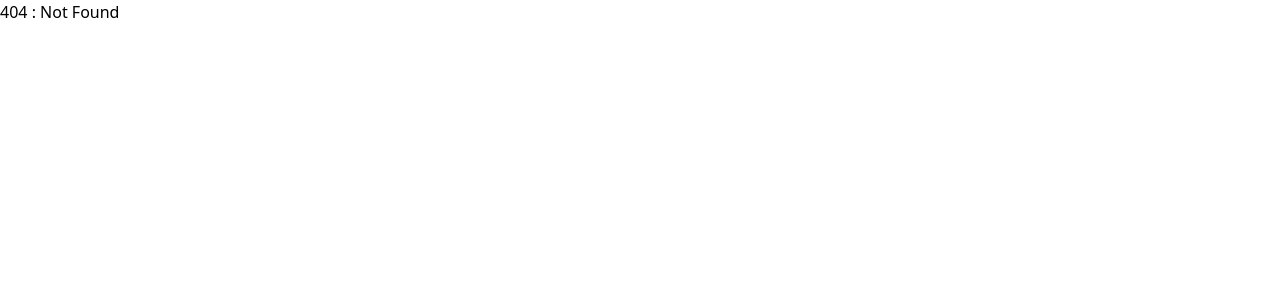
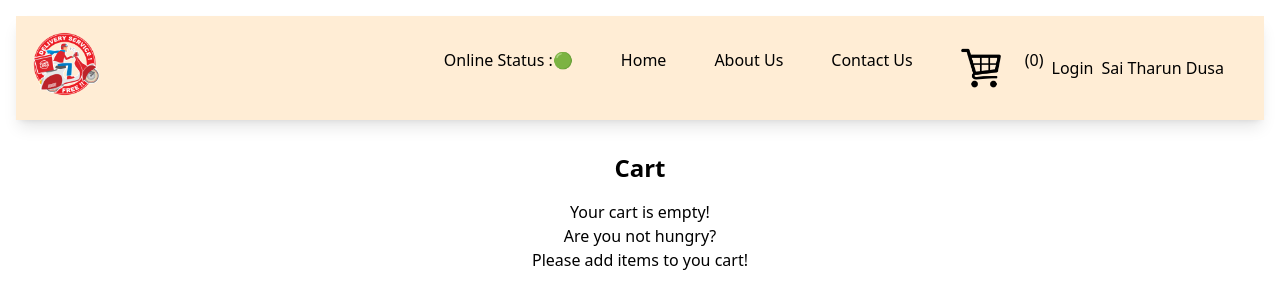
Before and after one commit to saiTharunDusa/REACT, a React (Vite) app: page /cart in a window 1280 px wide. Before the commit this address had no page. Shown: the top 308 px of the page. Built offline with nearby package versions, Linux system fonts and the light colour scheme.

Commit message:
Implemented features -Implemented cart feature where items can be added, cleared, removed from the cart -Implemented the feature with the help of react-redux and redux toolkit libraries

```diff
--- a/package.json
+++ b/package.json
@@ -22,9 +22,11 @@
     "tailwindcss": "^3.4.4"
   },
   "dependencies": {
+    "@reduxjs/toolkit": "^2.2.6",
     "axios": "^1.7.2",
     "react": "^18.3.1",
     "react-dom": "^18.3.1",
+    "react-redux": "^9.1.2",
     "react-router-dom": "^6.23.1"
   },
   "browserslist": [
--- a/src/App.js
+++ b/src/App.js
@@ -7,6 +7,9 @@ import Contact from "./components/Contact";
 import Error from "./components/Error";
 import RestaurantMenu from "./components/RestaurantMenu";
 import Shimmer from "./components/Shimmer";
+import { Provider } from "react-redux";
+import appStore from "./utils/appStore";
+import Cart from "./components/Cart";
 
 /*
     Building a food delivery app.
@@ -32,9 +35,10 @@ const About = lazy(() => import("./components/About"));
 const App = () => {
   return (
     <div className="app">
-      <Header />
-
-      <Outlet />
+      <Provider store={appStore}>
+        <Header />
+        <Outlet />
+      </Provider>
     </div>
   );
 };
@@ -64,6 +68,10 @@ const appRouter = createBrowserRouter([
         path: "/restaurant/:ID",
         element: <RestaurantMenu />,
       },
+      {
+        path: "/cart",
+        element: <Cart />,
+      },
     ],
     errorElement: <Error />,
   },
--- /dev/null
+++ b/src/components/Cart.js
@@ -0,0 +1,35 @@
+import { useDispatch, useSelector } from "react-redux";
+import ItemsList from "./ItemsList";
+import { clearCart } from "../utils/cartSlice";
+const Cart = () => {
+  const cartItems = useSelector((store) => store.cart.items);
+  const dispatch = useDispatch();
+  const handleClick = () => {
+    dispatch(clearCart());
+  };
+  return (
+    <div className="text-center p-4 m-2">
+      <h1 className="text-2xl font-bold">Cart</h1>
+      <div className="w-6/12 p-4 m-auto">
+        <ItemsList items={cartItems} />
+        {cartItems.length !== 0 && (
+          <button
+            className="p-2 m-2 bg-orange-100 rounded-lg"
+            onClick={handleClick}
+          >
+            Clear Cart
+          </button>
+        )}
+
+        {cartItems.length === 0 && (
+          <h1>
+            Your cart is empty!
+            <br /> Are you not hungry? <br /> Please add items to you cart!
+          </h1>
+        )}
+      </div>
+    </div>
+  );
+};
+
+export default Cart;
--- a/src/components/Header.js
+++ b/src/components/Header.js
@@ -4,10 +4,13 @@ import { useState, useContext } from "react";
 import { Link } from "react-router-dom";
 import useOnlineStatus from "../utils/useOnlineStatus";
 import userContext from "../utils/userContext";
+import { useSelector } from "react-redux";
+
 const Header = () => {
   const [btnLogin, setbtnLogin] = useState("Login");
   const onlineStatus = useOnlineStatus();
   const data = useContext(userContext);
+  const cartItems = useSelector((store) => store.cart.items);
   return (
     <div className="flex justify-between bg-orange-100 shadow-lg m-4">
       <div className="logo-container">
@@ -26,8 +29,11 @@ const Header = () => {
             <Link to="/contact">Contact Us</Link>
           </li>
           <li className="px-6">
-            <img className="w-10" src={cart}></img>
+            <Link to="/cart">
+              <img className="w-10" src={cart}></img>
+            </Link>
           </li>
+          <p className="pr-2">({cartItems.length})</p>
           <button
             className="login-logout"
             onClick={() => {
--- a/src/components/ItemsList.js
+++ b/src/components/ItemsList.js
@@ -1,6 +1,13 @@
 import React from "react";
 import { SWIGGY_IMG_URL } from "../utils/constants";
+import { useDispatch } from "react-redux";
+import { addItem } from "../utils/cartSlice";
+
 const ItemsList = ({ items }) => {
+  const dispatch = useDispatch();
+  const handleClick = (item) => {
+    dispatch(addItem(item));
+  };
   return (
     <div>
       {items.map((item) => (
@@ -21,7 +28,10 @@ const ItemsList = ({ items }) => {
           </div>
           <div className="w-3/12 p-4 relative">
             <div className="absolute bottom-4 left-1/2 transform -translate-x-1/2 translate-y-1/4">
-              <button className="px-4 py-2 bg-orange-200 shadow-lg m-auto rounded-lg">
+              <button
+                className="px-4 py-2 bg-orange-200 shadow-lg m-auto rounded-lg"
+                onClick={() => handleClick(item)}
+              >
                 ADD
               </button>
             </div>
--- /dev/null
+++ b/src/utils/appStore.js
@@ -0,0 +1,10 @@
+import { configureStore } from "@reduxjs/toolkit";
+import cartReducer from "./cartSlice";
+
+const appStore = configureStore({
+  reducer: {
+    cart: cartReducer,
+  },
+});
+
+export default appStore;
--- /dev/null
+++ b/src/utils/cartSlice.js
@@ -0,0 +1,23 @@
+import { createSlice } from "@reduxjs/toolkit";
+
+const cartSlice = createSlice({
+  name: "cart",
+  initialState: {
+    items: [],
+  },
+  reducers: {
+    addItem: (state, action) => {
+      state.items.push(action.payload);
+    },
+    removeItem: (state, action) => {
+      state.items.pop();
+    },
+    clearCart: (state, action) => {
+      state.items.length = 0;
+    },
+  },
+});
+
+export const { addItem, removeItem, clearCart } = cartSlice.actions;
+
+export default cartSlice.reducer;
```
Also changed, not shown: 2 other files (tests, documents, lock files or other folders).
